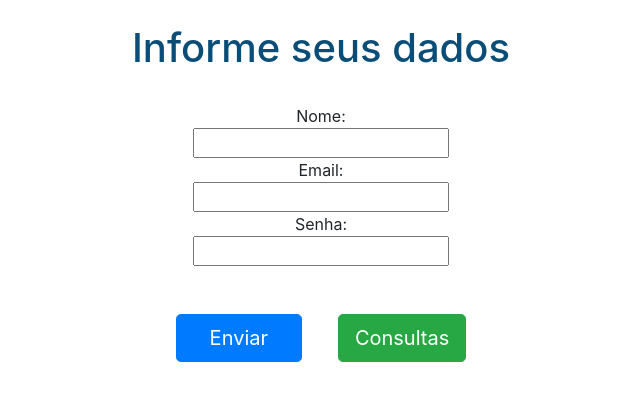
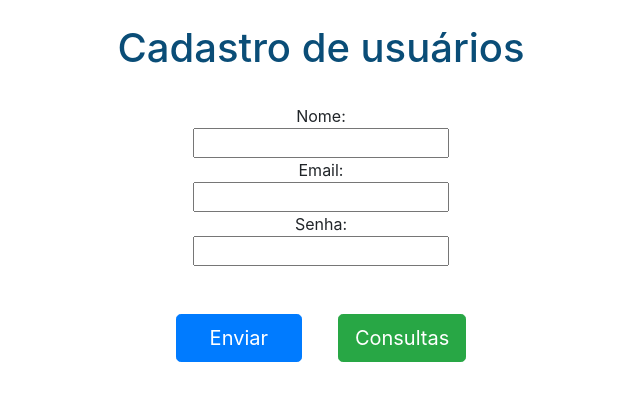
Before and after one commit to roger437unix/azure_flask_mysql_ver2, a Flask app: page / in a window 1280 px wide. Shown: the top 401 px of the page, without its empty margins (319-959 px from the left). Run offline with Flask 3, Linux system fonts and the light colour scheme.

Commit message:
Update homepage.html

```diff
--- a/templates/homepage.html
+++ b/templates/homepage.html
@@ -9,7 +9,7 @@
     {% block conteudo %}
     <div style="text-align:center">
         <br>
-        <h1 style="color: rgb(10, 77, 119);">Informe seus dados</h1>
+        <h1 style="color: rgb(10, 77, 119);">Cadastro de usuários</h1>
         <br>
         <form method="POST">
             Nome:
```
